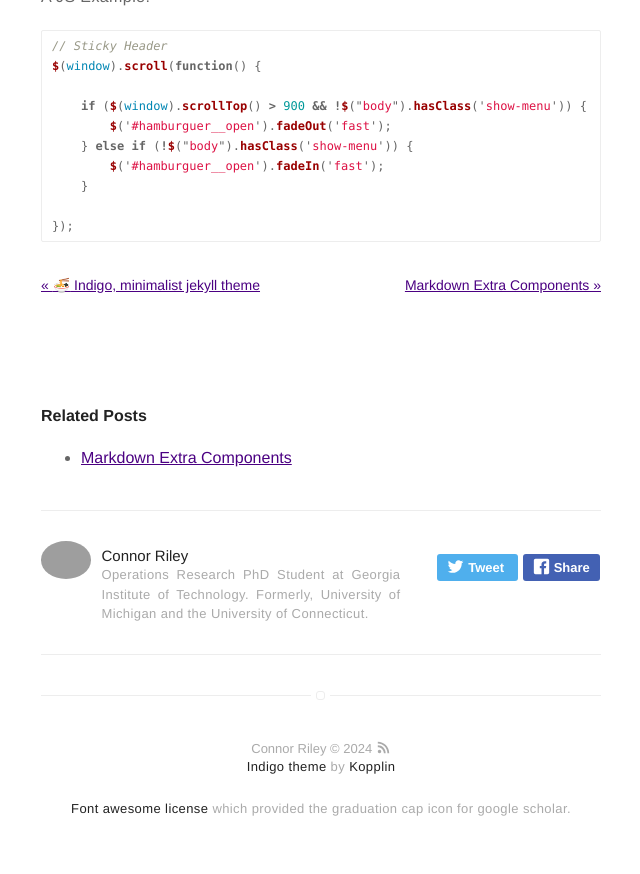
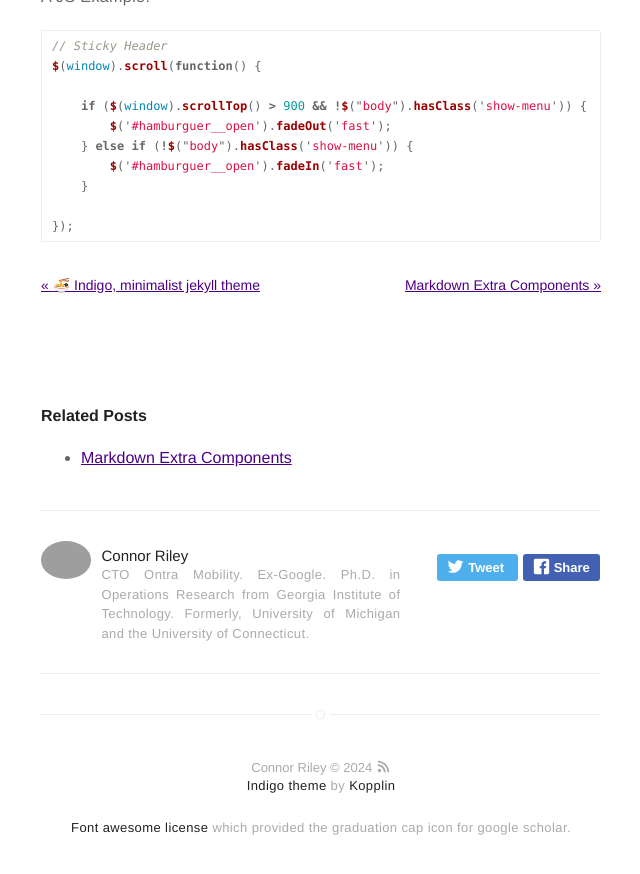
Before and after one commit to ctriley/ctriley.github.io, a Jekyll site: the page built from _posts/2016-02-24-markdown-common-elements.markdown, in a window 1280 px wide and 900 px high, scrolled down 5561 px. Shown: the top 874 px of the window, without its empty margins (319-959 px from the left). Built offline with Jekyll 4.4.1, drawn with Linux system fonts in a browser that asks for light colours; emoji names are drawn with the system emoji font.

Commit message:
updating config

```diff
--- a/_config.yml
+++ b/_config.yml
@@ -35,7 +35,7 @@ disqus:
 # if you don't have any of social below, comment the line
 #facebook: myfacebook
 twitter: connortriley
-#google: https://scholar.google.com/citations?user=XZ4e0UwAAAAJ&hl=en
+google: https://scholar.google.com/citations?user=XZ4e0UwAAAAJ&hl=en
 gscholar: XZ4e0UwAAAAJ&hl=en
 # instagram: myinstagram
 # pinterest: mypinterest
@@ -50,12 +50,12 @@ stackoverflow: 7618425/connor
 # medium: medium
 # vimeo: myvimeo
 # lanyrd: mylanyrd
-email: ctriley@gatech.edu
+email: connortriley@gmail.com
 
 authors:
     johndoe:
         name: Connor Riley
-        bio: Operations Research PhD Student at Georgia Institute of Technology. Formerly, University of Michigan and the University of Connecticut.
+        bio: CTO Ontra Mobility. Ex-Google. Ph.D. in Operations Research from Georgia Institute of Technology. Formerly, University of Michigan and the University of Connecticut.
         external-image: false
         picture: assets/images/profile.png
 
```
